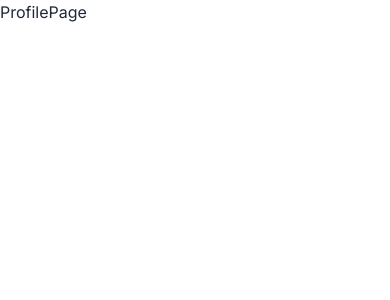
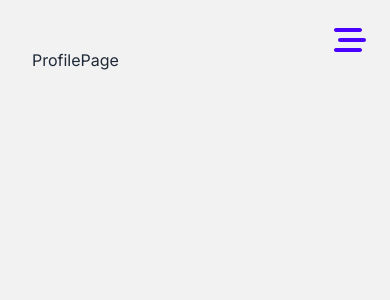
Before and after one commit to aurcin/gpt-travels, a Next.js app: page /profile in a window 390 px wide. Shown: the top 300 px of the page. Built offline with nearby package versions, Linux system fonts and the light colour scheme.

Commit message:
initial sidebar

```diff
--- a/src/app/(dashboard)/layout.tsx
+++ b/src/app/(dashboard)/layout.tsx
@@ -1,4 +1,7 @@
 import type { Metadata } from 'next';
+import { FaBarsStaggered } from 'react-icons/fa6';
+
+import Sidebar from '@/components/layout/sidebar';
 
 export const metadata: Metadata = {
   title: 'Dashboard',
@@ -10,5 +13,32 @@ export default function RootLayout({
 }: Readonly<{
   children: React.ReactNode;
 }>) {
-  return <>{children}</>;
+  return (
+    <div className='drawer lg:drawer-open'>
+      <input
+        type='checkbox'
+        name=''
+        id='my-drawer-2'
+        className='drawer-toggle'
+      />
+
+      <div className='drawer-content'>
+        <label
+          htmlFor='my-drawer-2'
+          className='drawer-button lg:hidden fixed top-6 right-6'>
+          <FaBarsStaggered className='w-8 h-8 text-primary' />
+        </label>
+        <div className='bg-base-200 px-8 py-12 min-h-screen'>{children}</div>
+      </div>
+
+      <div className='drawer-side'>
+        <label
+          htmlFor='my-drawer-2'
+          aria-label='close sidebar'
+          className='drawer-overlay'></label>
+
+        <Sidebar />
+      </div>
+    </div>
+  );
 }
--- /dev/null
+++ b/src/components/layout/sidebar/index.tsx
@@ -0,0 +1,3 @@
+export default function Sidebar() {
+  return <div className='text-6xl'>Sidebar</div>;
+}
```
